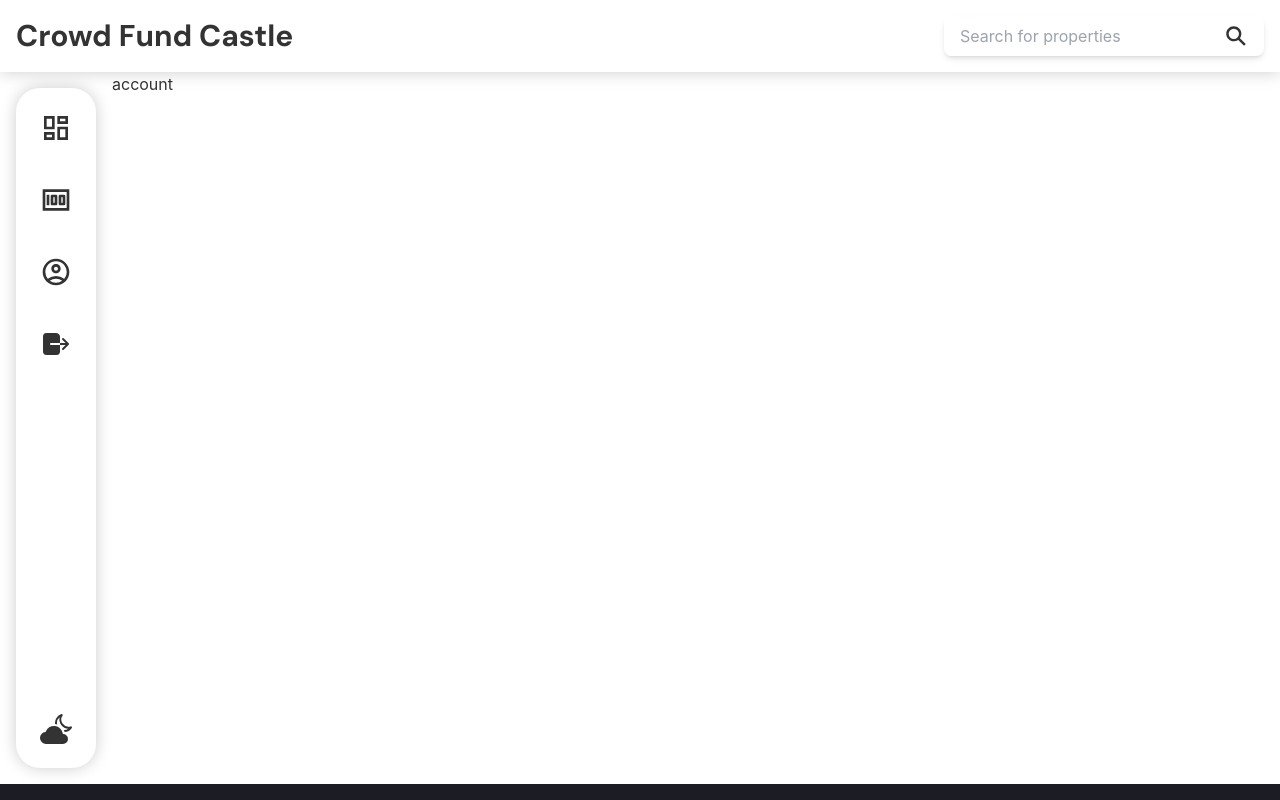
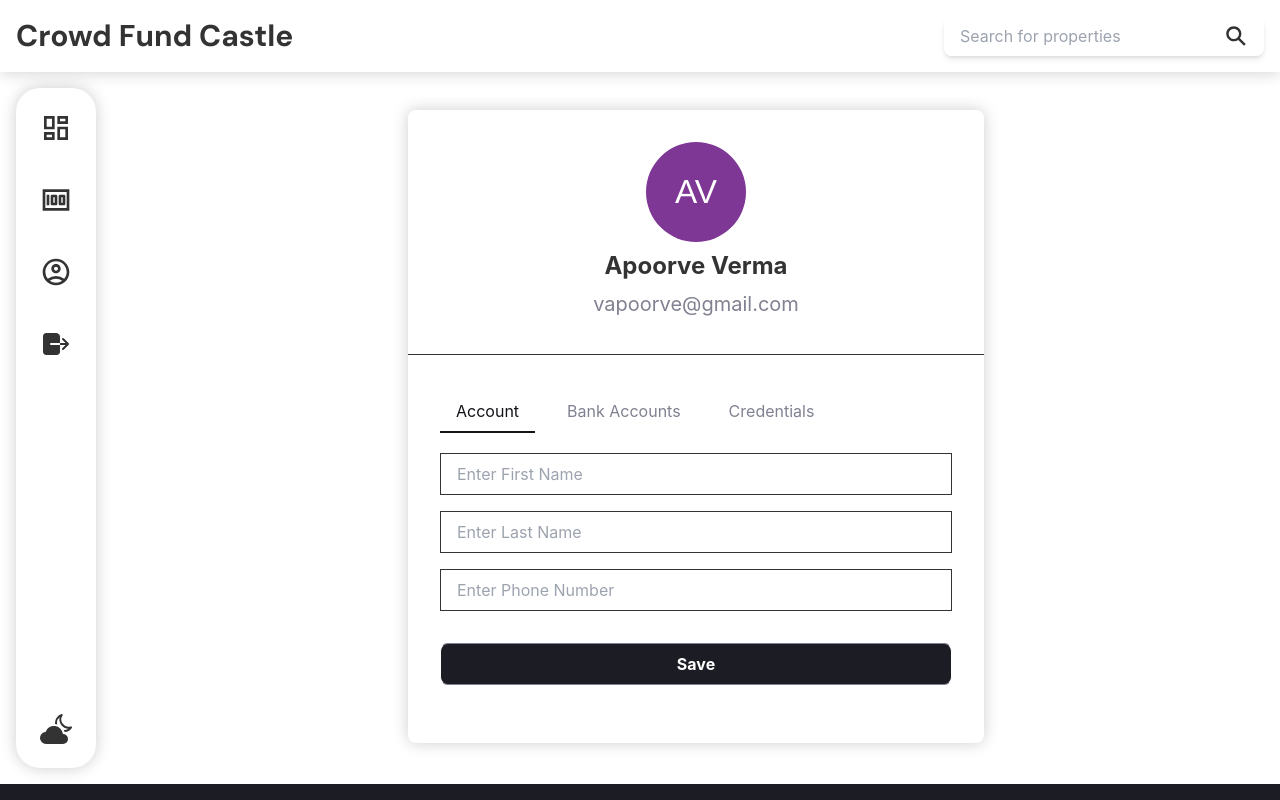
Before and after one commit to Apoorve8055/Crowd-Fund-Castle, a React (Vite) app: page /dashboard/account in a window 1280 px wide. Shown: the top 800 px of the page. Built offline with nearby package versions, Linux system fonts and the light colour scheme.

Commit message:
Account Page Added

```diff
--- a/package.json
+++ b/package.json
@@ -13,6 +13,7 @@
     "@reduxjs/toolkit": "^1.9.5",
     "rc-progress": "^3.4.1",
     "react": "^18.2.0",
+    "react-avatar": "^5.0.3",
     "react-dom": "^18.2.0",
     "react-icons": "^4.8.0",
     "react-redux": "^8.0.5",
--- /dev/null
+++ b/src/components/Account/Account.jsx
@@ -0,0 +1,119 @@
+import { useState } from "react";
+import Avatar from "react-avatar";
+
+const Account = () => {
+  const [menu, setMenu] = useState("accountMenu");
+
+  const handleMenuSwitch = (menu) => {
+    setMenu(menu);
+  };
+
+  return (
+    <div className="flex w-screen justify-center items-center pb-1">
+      <div className="flex flex-col gap-1 dark:bg-dark-cardBgColor rounded-lg shadow-custom">
+        <div className="flex flex-col items-center gap-2 p-8 border-x-dark-secondaryTextColor">
+          <Avatar name="Apoorve Verma" round />
+          <div className="font-bold text-2xl">Apoorve Verma</div>
+          <div className="text-dark-secondaryTextColor text-xl">
+            vapoorve@gmail.com
+          </div>
+        </div>
+        <hr />
+        <div className="p-8 sm:w-144 h-96">
+          <div className="flex gap-4 text-dark-secondaryTextColor">
+            <div
+              className={`px-4 py-2 cursor-pointer ${
+                menu === "accountMenu" &&
+                "border-b-2 text-dark-backgroundColor dark:text-dark-primaryTextColor dark:border-dark-primaryTextColor border-dark-backgroundColor"
+              }`}
+              onClick={() => handleMenuSwitch("accountMenu")}
+            >
+              Account
+            </div>
+            <div
+              className={`px-4 py-2 cursor-pointer ${
+                menu === "bankMenu" &&
+                "border-b-2 text-dark-backgroundColor dark:text-dark-primaryTextColor dark:border-dark-primaryTextColor border-dark-backgroundColor"
+              }`}
+              onClick={() => handleMenuSwitch("bankMenu")}
+            >
+              Bank Accounts
+            </div>
+            <div
+              className={`px-4 py-2 cursor-pointer ${
+                menu === "credMenu" &&
+                "border-b-2 text-dark-backgroundColor dark:text-dark-primaryTextColor dark:border-dark-primaryTextColor border-dark-backgroundColor"
+              }`}
+              onClick={() => handleMenuSwitch("credMenu")}
+            >
+              Credentials
+            </div>
+          </div>
+
+          <div className="flex justify-center items-center h-64">
+            {menu === "accountMenu" && (
+              <div className="flex flex-col py-4 gap-4">
+                <div className="flex flex-wrap py-4 gap-4">
+                  <input
+                    type="text"
+                    className="w-full bg-light-backgroundColor dark:bg-dark-cardBgColor py-2 px-4 border-[0.5px] outline-none"
+                    placeholder="Enter First Name"
+                  />
+                  <input
+                    type="text"
+                    className="w-full bg-light-backgroundColor dark:bg-dark-cardBgColor py-2 px-4 border-[0.5px] outline-none"
+                    placeholder="Enter Last Name"
+                  />
+                  <input
+                    type="tel"
+                    className="w-full bg-light-backgroundColor dark:bg-dark-cardBgColor py-2 px-4 border-[0.5px] outline-none"
+                    placeholder="Enter Phone Number"
+                  />
+                </div>
+
+                <div className="flex justify-center items-center gap-2">
+                  <button className="w-full py-2 font-bold text-dark-primaryTextColor bg-dark-cardBgColor border border-y-dark-secondaryTextColor rounded-lg cursor-pointer hover:bg-light-backgroundColor hover:text-dark-backgroundColor transition duration-300 ease-in-out">
+                    Save
+                  </button>
+                </div>
+              </div>
+            )}
+
+            {menu === "bankMenu" && (
+              <button
+                disabled={true}
+                className="w-full py-2 font-bold text-dark-primaryTextColor bg-dark-cardBgColor border border-y-dark-secondaryTextColor rounded-lg cursor-pointer hover:bg-light-backgroundColor hover:text-dark-backgroundColor transition duration-300 ease-in-out disabled:bg-light-secondaryTextColor disabled:cursor-default disabled:hover:bg-light-secondaryTextColor disabled:hover:text-dark-primaryTextColor "
+              >
+                Add New Back Account
+              </button>
+            )}
+            {menu === "credMenu" && (
+              <div className="flex flex-col py-4 gap-4">
+                <div className="flex flex-wrap py-4 gap-4">
+                  <input
+                    type="email"
+                    className="w-full bg-light-backgroundColor dark:bg-dark-cardBgColor py-2 px-4 border-[0.5px] outline-none"
+                    value="vapoorve@gmail.com"
+                  />
+                  <input
+                    type="Password"
+                    className="w-full bg-light-backgroundColor dark:bg-dark-cardBgColor py-2 px-4 border-[0.5px] outline-none"
+                    value="Password"
+                  />
+                </div>
+
+                <div className="flex justify-center items-center gap-2">
+                  <button className="w-full py-2 font-bold text-dark-primaryTextColor bg-dark-cardBgColor border border-y-dark-secondaryTextColor rounded-lg cursor-pointer hover:bg-light-backgroundColor hover:text-dark-backgroundColor transition duration-300 ease-in-out">
+                    Save
+                  </button>
+                </div>
+              </div>
+            )}
+          </div>
+        </div>
+      </div>
+    </div>
+  );
+};
+
+export default Account;
--- a/src/router/routes.jsx
+++ b/src/router/routes.jsx
@@ -3,6 +3,7 @@ import MasterLayout from "../pages/MasterLayout/MasterLayout";
 import Dashboard from "../pages/Dashboard/Dashboard";
 import Properties from "../pages/Properties/Properties";
 import Portfolio from "../pages/Portfolio/Portfolio";
+import Account from "../components/Account/Account";
 
 const routes = createBrowserRouter([
   { path: "/", element: <h1>Home</h1> },
@@ -13,7 +14,7 @@ const routes = createBrowserRouter([
       { path: "", element: <Dashboard /> },
       { path: "properties/:id", element: <Properties /> },
       { path: "portfolio", element: <Portfolio /> },
-      { path: "account", element: <h1>account</h1> },
+      { path: "account", element: <Account /> },
     ],
   },
 ]);
```
Also changed, not shown: 1 other file (tests, documents, lock files or other folders).
